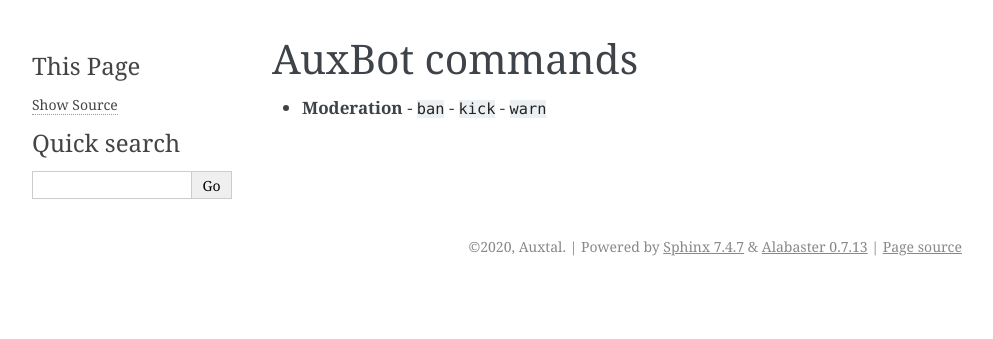
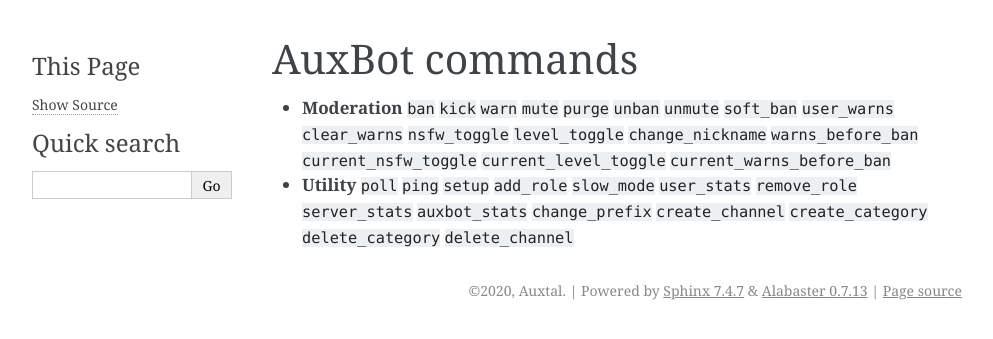
Before and after one commit to auxbot-discord-bot/docs, a Sphinx documentation site: the page built from docs/pages/commands.rst, in a window 1280 px wide. Shown: the top 339 px of the page, without its empty margins (148-1141 px from the left). Built offline with Sphinx 7.4.7, drawn with Linux system fonts in a browser that asks for light colours.

Commit message:
AuxBot Docs Updated Commands List

```diff
--- a/docs/pages/commands.rst
+++ b/docs/pages/commands.rst
@@ -2,6 +2,36 @@
 ===============
 
 * **Moderation**
-  - ``ban``
-  - ``kick``
-  - ``warn``
+  ``ban``
+  ``kick``
+  ``warn``
+  ``mute``
+  ``purge``
+  ``unban``
+  ``unmute``
+  ``soft_ban``
+  ``user_warns``
+  ``clear_warns``
+  ``nsfw_toggle``
+  ``level_toggle``
+  ``change_nickname``
+  ``warns_before_ban``
+  ``current_nsfw_toggle``
+  ``current_level_toggle``
+  ``current_warns_before_ban``
+
+* **Utility**
+  ``poll``
+  ``ping``
+  ``setup``
+  ``add_role``
+  ``slow_mode``
+  ``user_stats``
+  ``remove_role``
+  ``server_stats``
+  ``auxbot_stats``
+  ``change_prefix``
+  ``create_channel``
+  ``create_category``
+  ``delete_category``
+  ``delete_channel``
```
